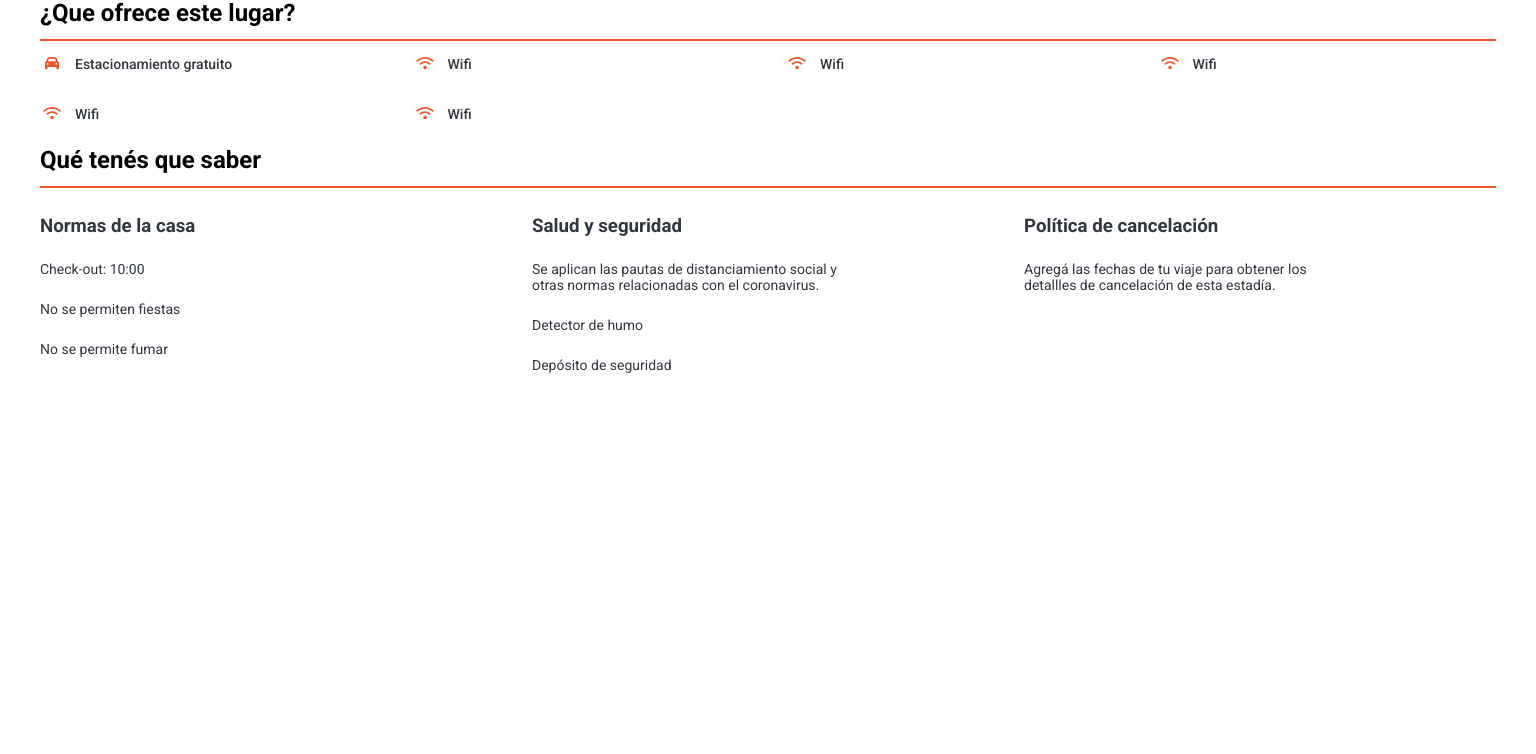
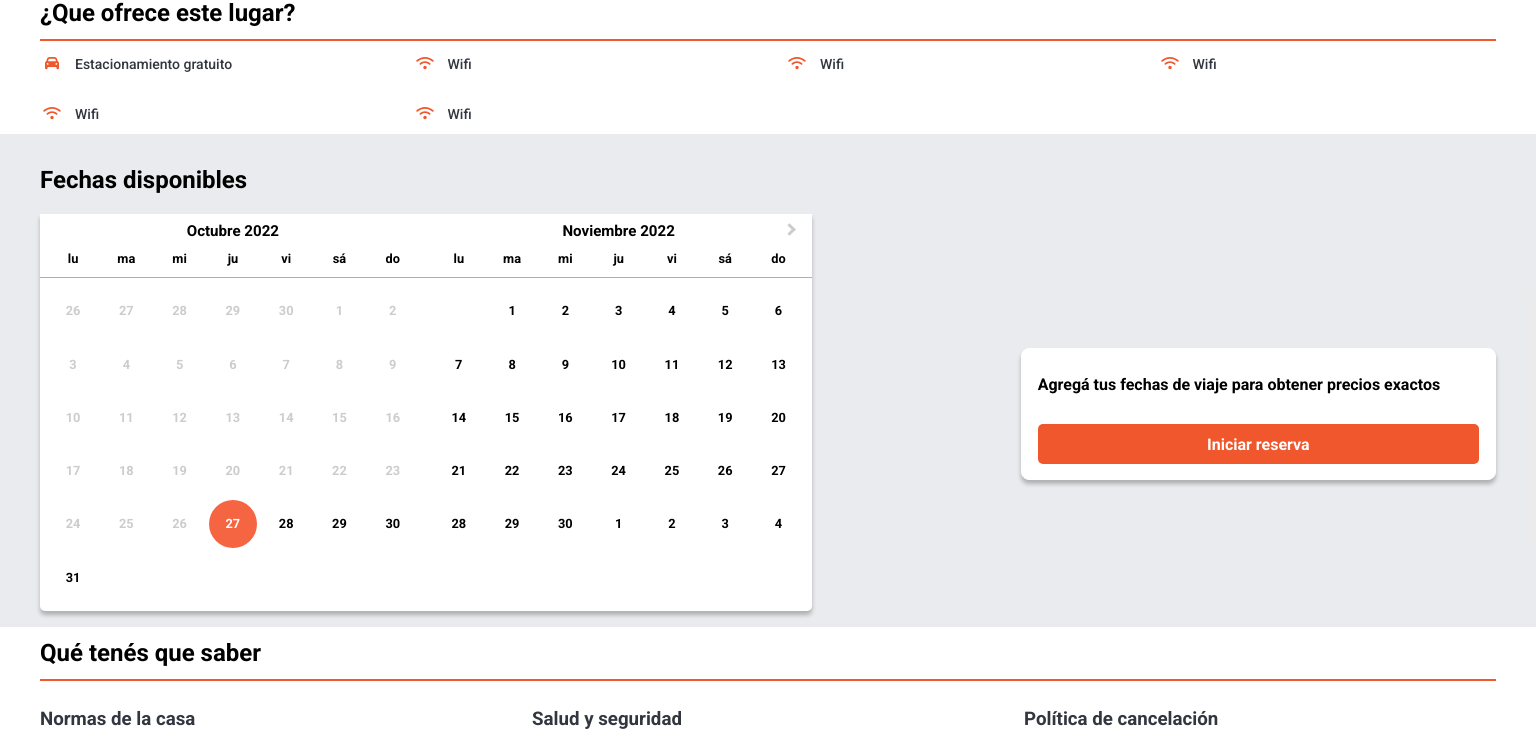
Before and after one commit to NachoJ12/digital-booking, a React (Create React App) app in the folder frontend/: page /products/1 in a window 1536 px wide. Shown: the part 979-1733 px from the top of the page. Before the commit the page ends 1481 px from the top, so only its background shows below. Built offline with nearby package versions, Linux system fonts and the light colour scheme.

Commit message:
merge 'dev' into 'main'

```diff
--- a/frontend/src/components/ProductDetail/ProductDetail.js
+++ b/frontend/src/components/ProductDetail/ProductDetail.js
@@ -13,6 +13,7 @@ import {
 import ImageGallery from '../ImageGallery/ImageGallery';
 import Modal from '../Modal/Modal';
 import images from '../../utils/imagesGallery.json';
+import Calendar from '../Search/Calendar/Calendar';
 
 const ProductDetail = () => {
   const [product, setProduct] = useState({});
@@ -156,6 +157,20 @@ const ProductDetail = () => {
           </div>
         </div>
       </section>
+      {/* Calendario */}
+      <section className={style.availableDatesContainer}>
+        <h2>Fechas disponibles</h2>
+        <div className={style.calendarReserve}>
+          <div className={style.calendarContainer}>
+            <Calendar inline={true} />
+          </div>
+          <div className={style.reserveContainer}>
+            <p>Agregá tus fechas de viaje para obtener precios exactos</p>
+            <button className="btn btn2 w-100">Iniciar reserva</button>
+          </div>
+        </div>
+      </section>
+
       <section className={style.policiesContainer}>
         <h2>Qué tenés que saber</h2>
         <hr className={style.line} />
--- a/frontend/src/components/ProductDetail/ProductDetail.module.css
+++ b/frontend/src/components/ProductDetail/ProductDetail.module.css
@@ -211,6 +211,27 @@
   width: 24px;
 }
 
+/* Seccion Reserva-calendario */
+.availableDatesContainer {
+  display: flex;
+  flex-direction: column;
+  background: rgba(56, 59, 88, 0.1);
+  font-weight: 700;
+  font-size: 16px;
+}
+
+.availableDatesContainer h2 {
+  padding: 25px 0 15px;
+}
+
+.reserveContainer {
+  display: flex;
+  flex-direction: column;
+  gap: 15px;
+  padding: 30px 0;
+}
+/************/
+
 .policiesList {
   display: grid;
   grid-auto-columns: 1fr;
@@ -258,6 +279,16 @@
   /* .featureList {
     grid-template-columns: 1fr 1fr;
   } */
+
+  .availableDatesContainer h2 {
+    padding: 20px 0;
+  }
+
+  .reserveContainer {
+    display: grid;
+    grid-template-columns: 1fr 1fr;
+  }
+
   .policiesList {
     grid-template-columns: 1fr 1fr;
   }
@@ -288,6 +319,38 @@
     grid-template-columns: 1fr 1fr 1fr 1fr;
     gap: 34px;
   }
+
+  .availableDatesContainer {
+    display: grid;
+    grid-auto-columns: 1fr;
+    grid-template-rows: 0.2fr 1.8fr;
+    gap: 0px 10px;
+    flex-wrap: wrap;
+  }
+
+  .availableDatesContainer h2 {
+    padding: 20px 0;
+    width: 100%;
+  }
+
+  .calendarReserve {
+    display: grid;
+    grid-template-columns: 2fr 1fr;
+    align-items: center;
+    gap: 30px;
+  }
+
+  .reserveContainer {
+    display: flex;
+    flex-direction: column;
+    background-color: var(--white-color);
+    border: 1px solid var(--white-color);
+    box-shadow: 0px 4px 4px rgb(0 0 0 / 25%);
+    border-radius: 8px;
+    padding: 26px 16px 15px;
+    gap: 30px;
+  }
+
   .policiesList {
     grid-template-columns: 1fr 1fr 1fr;
   }
--- a/frontend/src/components/Search/Calendar/Calendar.css
+++ b/frontend/src/components/Search/Calendar/Calendar.css
@@ -1,3 +1,13 @@
+.react-datepicker {
+  border: none;
+  box-shadow: 0px 4px 4px rgb(0 0 0 / 25%);
+  border-radius: 0px 0px 5px 5px;
+}
+
+.react-datepicker__header {
+  background-color: var(--white-color);
+}
+
 .react-datepicker__input-container input {
   width: 100%;
   height: 40px;
@@ -8,12 +18,65 @@
   outline: 0;
   text-overflow: ellipsis;
 }
+.react-datepicker__input-container input {
+  display: block;
+  width: 100% !important;
+}
+
+.react-datepicker__current-month {
+  text-transform: capitalize;
+}
+
+/* day box styles */
+
+.react-datepicker__day {
+  width: 2rem;
+  line-height: 2rem;
+}
+
+.react-datepicker__day:hover {
+  border-radius: 50%;
+}
 
 .react-datepicker__day--disabled {
   cursor: default;
   color: #ccc;
 }
 
-.react-datepicker__current-month {
-  text-transform: capitalize;
+.react-datepicker__day--selected,
+.react-datepicker__day--in-selecting-range,
+.react-datepicker__day--in-range {
+  border-radius: 50%;
+  background-color: var(--primary-color);
+  color: #fff;
 }
+.react-datepicker__day--selected:hover,
+.react-datepicker__day--in-selecting-range:hover,
+.react-datepicker__day--in-range:hover {
+  border-radius: 50%;
+  background-color: var(--primary-color-hover);
+}
+.react-datepicker__day--keyboard-selected {
+  border-radius: 50%;
+  background-color: rgb(246 101 66);
+  color: #fff;
+}
+.react-datepicker__day--keyboard-selected:hover {
+  background-color: var(--primary-color-hover);
+}
+
+.react-datepicker__day--in-selecting-range:not(.react-datepicker__day--in-range) {
+  background-color: rgba(240, 87, 45, 0.5);
+}
+/* finish day box styles */
+
+@media (min-width: 1333px) {
+  .react-datepicker__day {
+    width: 3rem;
+    line-height: 3rem;
+  }
+  .react-datepicker__day-name {
+    width: 3rem;
+    line-height: 2rem;
+  }
+}
--- a/frontend/src/components/Search/Calendar/Calendar.js
+++ b/frontend/src/components/Search/Calendar/Calendar.js
@@ -4,7 +4,7 @@ import 'react-datepicker/dist/react-datepicker.css';
 import './Calendar.css';
 import es from 'date-fns/locale/es';
 
-const Calendar = () => {
+const Calendar = (inline) => {
   const [dateRange, setDateRange] = useState([null, null]);
   const [startDate, endDate] = dateRange;
   // setDefaultLocale('es');
@@ -38,7 +38,9 @@ const Calendar = () => {
         setDateRange(update);
       }}
       locale="es"
+      {...(inline ? inline : false)}
       //   isClearable={true}
+      // fixedHeight
     />
   );
 };
--- a/frontend/src/index.css
+++ b/frontend/src/index.css
@@ -2,6 +2,7 @@
 
 :root {
   --primary-color: #f0572d; /* orange-color */
+  --primary-color-hover: #d33c13;
   --secondary-color: #31363f; /* dark-grey-color */
   --thirth-color: #191b1d; /* dark-cyanblue-color */
   --light-grey-color: #dfe4ea;
```
Also changed, not shown: 2 other files (tests, documents, lock files or other folders).
